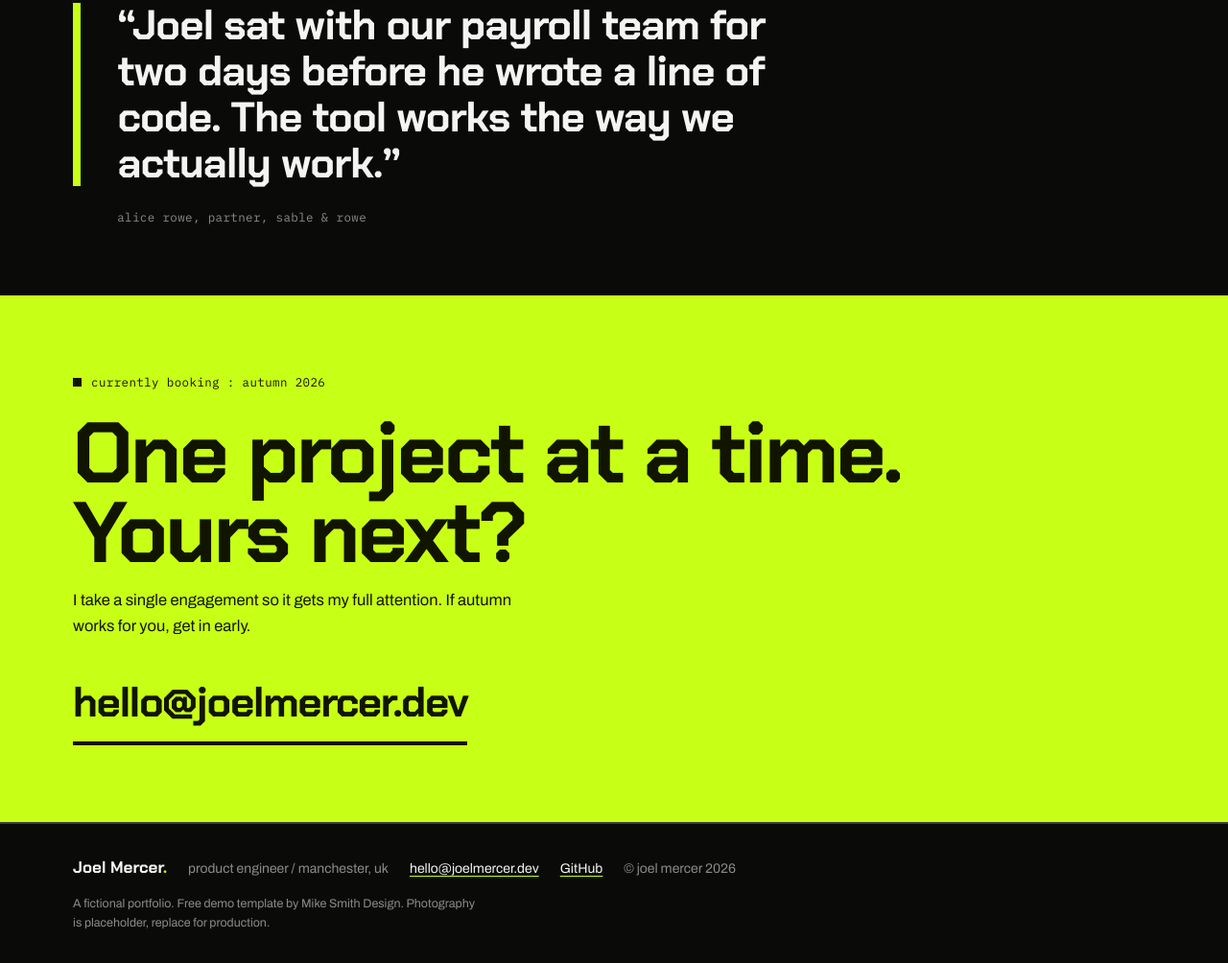
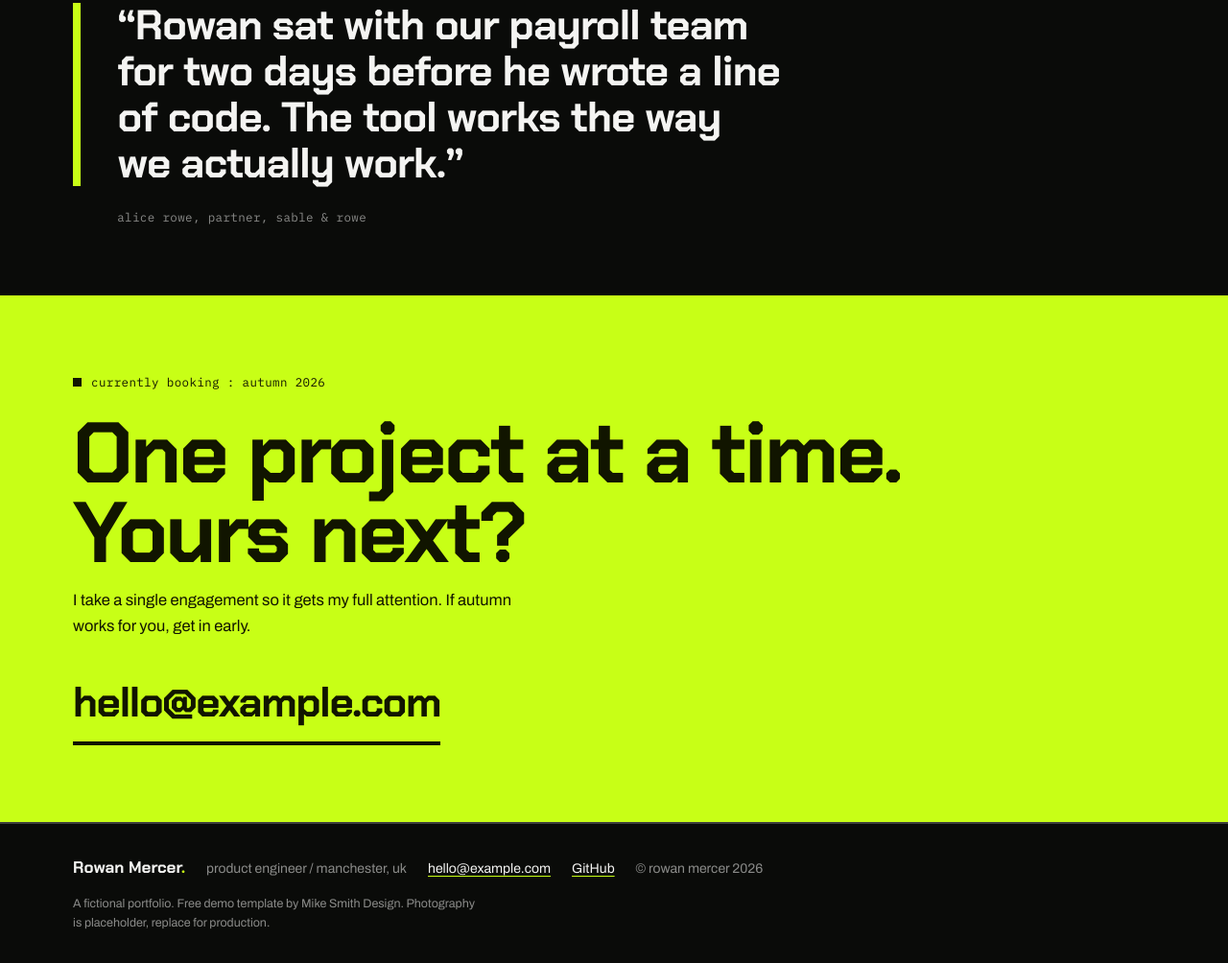
Before and after one commit to mikesmithdesign/mercer-lite, a plain HTML site: page index.html in a window 1280 px wide. Shown: the part 1673-2677 px from the top of the page at 96% size. Drawn offline with Linux system fonts and the light colour scheme.

Commit message:
Rename demo persona to Rowan Mercer and use placeholder contact details
Emails point at example.com and social links at the site root, so no
real person or business is reachable from the demo content.

Co-Authored-By: Claude Opus 5 (1M context) <noreply@anthropic.com>
Claude-Session: https://claude.ai/code/session_014wwkQ1Vc11jcy7zZYJYKmD

```diff
--- a/index.html
+++ b/index.html
@@ -1,6 +1,6 @@
 <!DOCTYPE html>
 <!--
-  Joel Mercer Lite : free one-page developer portfolio template.
+  Rowan Mercer Lite : free one-page developer portfolio template.
   Free for personal and commercial use. Attribution appreciated.
   Full version (multi-page, command palette, generated case studies, JSON
   config, four colour packs, Astro): see README.md.
@@ -9,8 +9,8 @@
 <head>
 <meta charset="UTF-8">
 <meta name="viewport" content="width=device-width, initial-scale=1.0">
-<title>Joel Mercer Lite : free developer portfolio template</title>
-<meta name="description" content="Joel Mercer Lite is a free one-page HTML template for developer and product-engineer portfolios. Dark, brutalist, mono-voiced. Full Astro version available.">
+<title>Rowan Mercer Lite : free developer portfolio template</title>
+<meta name="description" content="Rowan Mercer Lite is a free one-page HTML template for developer and product-engineer portfolios. Dark, brutalist, mono-voiced. Full Astro version available.">
 <link rel="icon" type="image/svg+xml" href="favicon.svg">
 <link rel="stylesheet" href="style.css">
     <link rel="stylesheet" href="fonts.css" />
@@ -19,15 +19,15 @@
 
 <header class="top">
   <div class="wrap">
-    <span class="who">Joel Mercer</span>
-    <a class="mailto" href="mailto:hello@joelmercer.dev">hello@joelmercer.dev</a>
+    <span class="who">Rowan Mercer</span>
+    <a class="mailto" href="mailto:hello@example.com">hello@example.com</a>
   </div>
 </header>
 
 <section class="hero">
   <div class="wrap">
     <h1>Software for the slow&nbsp;parts<span class="stop">.</span></h1>
-    <p class="h-sub">I'm Joel Mercer, a product engineer in Manchester. I replace hand-cranked bookings, payroll, quoting and ordering with software people&nbsp;trust.</p>
+    <p class="h-sub">I'm Rowan Mercer, a product engineer in Manchester. I replace hand-cranked bookings, payroll, quoting and ordering with software people&nbsp;trust.</p>
     <div class="h-cta">
       <a class="btn" href="#projects">See the work &rarr;</a>
     </div>
@@ -77,7 +77,7 @@
 <section class="kind">
   <div class="wrap">
     <figure>
-      <blockquote>&ldquo;Joel sat with our payroll team for two days before he wrote a line of code. The tool works the way we actually&nbsp;work.&rdquo;</blockquote>
+      <blockquote>&ldquo;Rowan sat with our payroll team for two days before he wrote a line of code. The tool works the way we actually&nbsp;work.&rdquo;</blockquote>
       <figcaption>Alice Rowe, partner, Sable &amp; Rowe</figcaption>
     </figure>
   </div>
@@ -88,18 +88,18 @@
     <p class="avail"><span class="dot"></span>currently booking : autumn 2026</p>
     <h2>One project at a time. Yours&nbsp;next?</h2>
     <p>I take a single engagement so it gets my full attention. If autumn works for you, get in&nbsp;early.</p>
-    <a class="bigmail" href="mailto:hello@joelmercer.dev">hello@joelmercer.dev</a>
+    <a class="bigmail" href="mailto:hello@example.com">hello@example.com</a>
   </div>
 </section>
 
 <footer class="foot">
   <div class="wrap">
     <div class="foot-line">
-      <span class="fbrand">Joel Mercer</span>
+      <span class="fbrand">Rowan Mercer</span>
       <span>product engineer / manchester, uk</span>
-      <a href="mailto:hello@joelmercer.dev">hello@joelmercer.dev</a>
+      <a href="mailto:hello@example.com">hello@example.com</a>
       <a href="https://github.com" rel="noopener">GitHub</a>
-      <span>&copy; joel mercer 2026</span>
+      <span>&copy; rowan mercer 2026</span>
     </div>
     <p class="foot-disc">A fictional portfolio. Free demo template by Mike Smith Design. Photography is placeholder, replace for production.</p>
   </div>
```
Also changed, not shown: 2 other files.
